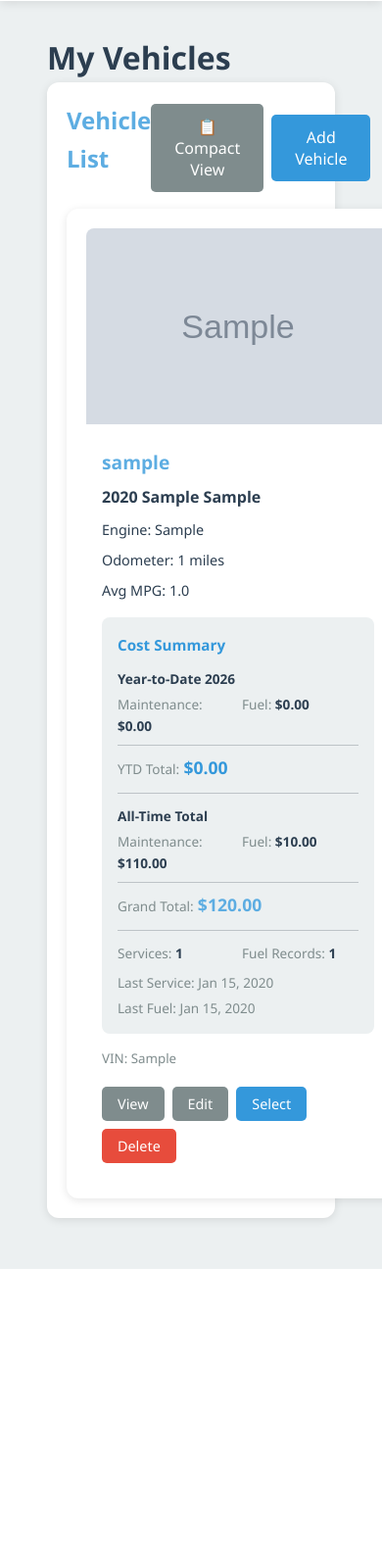
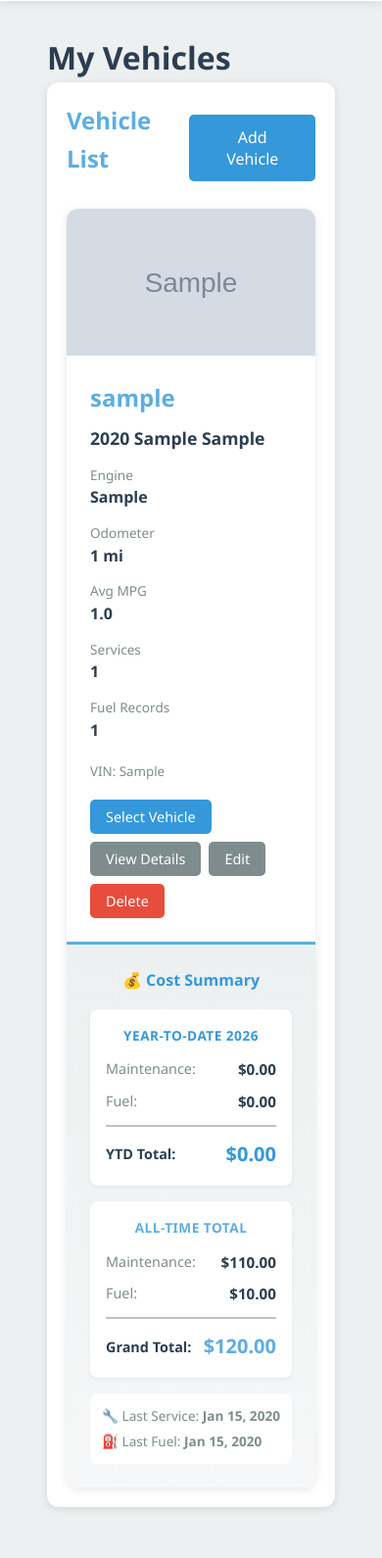
Before and after one commit to alreadyded1/VST, a Flask app: page /vehicle in a window 390 px wide; the page is wider, and only the part inside the window is pictured. Shown: the part 722-2312 px from the top of that part at 98% size. Before the commit the page ends 2017 px from the top of that part, so only its background shows below. Run offline with Flask 3, Linux system fonts and the light colour scheme; a user stored in the database is signed in; tables that the repository leaves empty hold one stand-in row (values such as "Sample post"); grey boxes marked "Sample" are stand-in pictures.

Commit message:
Redesign vehicles page with horizontal card layout
Replaced compact/expanded toggle with single horizontal card view.
Each vehicle now displays in a wide landscape card with:
- Vehicle image on the left
- Info and stats in the middle
- Cost summary panel on the right
- Responsive layout that stacks vertically on mobile

Co-Authored-By: Claude Sonnet 4.5 <noreply@anthropic.com>

```diff
--- a/templates/vehicles.html
+++ b/templates/vehicles.html
@@ -8,6 +8,61 @@
 #viewVehicleModal .form-group label {
     font-weight: bold;
 }
+
+/* Horizontal vehicle cards */
+.vehicle-horizontal-card {
+    transition: transform 0.2s, box-shadow 0.2s;
+}
+
+.vehicle-horizontal-card:hover {
+    transform: translateY(-2px);
+    box-shadow: 0 4px 20px rgba(0, 0, 0, 0.15) !important;
+}
+
+/* Mobile responsiveness for horizontal cards */
+@media (max-width: 900px) {
+    .vehicle-horizontal-card > div {
+        grid-template-columns: 150px 1fr !important;
+    }
+
+    .vehicle-horizontal-card > div > div:last-child {
+        grid-column: 1 / -1 !important;
+        border-left: none !important;
+        border-top: 3px solid var(--primary-color) !important;
+        min-width: 100% !important;
+    }
+}
+
+@media (max-width: 600px) {
+    .vehicle-horizontal-card > div {
+        grid-template-columns: 1fr !important;
+        min-height: auto !important;
+    }
+
+    .vehicle-horizontal-card > div > div:first-child {
+        height: 150px !important;
+    }
+
+    .vehicle-horizontal-card > div > div:last-child {
+        min-width: 100% !important;
+    }
+}
+
+body.mobile-view .vehicle-horizontal-card > div {
+    grid-template-columns: 1fr !important;
+    min-height: auto !important;
+}
+
+body.mobile-view .vehicle-horizontal-card > div > div:first-child {
+    height: 150px !important;
+}
+
+body.mobile-view .vehicle-horizontal-card > div > div:last-child {
+    grid-column: 1 !important;
+    border-left: none !important;
+    border-top: 3px solid var(--primary-color) !important;
+    min-width: 100% !important;
+}
 </style>
 
 <h1>My Vehicles</h1>
@@ -15,12 +70,7 @@
 <div class="card">
     <div class="flex-between mb-2">
         <h2>Vehicle List</h2>
-        <div style="display: flex; gap: 0.5rem; align-items: center;">
-            <button class="btn btn-secondary" onclick="toggleViewMode()" id="viewModeBtn">
-                <span id="viewModeIcon">📋</span> Compact View
-            </button>
-            <button class="btn btn-primary" onclick="openModal('addVehicleModal')">Add Vehicle</button>
-        </div>
+        <button class="btn btn-primary" onclick="openModal('addVehicleModal')">Add Vehicle</button>
     </div>
 
     <div id="vehiclesList">
@@ -176,7 +226,6 @@
 <script>
 let allVehicles = [];
 let vehicleStats = {};
-let viewMode = localStorage.getItem('vehiclesViewMode') || 'expanded'; // 'compact' or 'expanded'
 
 async function loadVehicles() {
     try {
@@ -187,7 +236,6 @@ async function loadVehicles() {
         await loadAllVehicleStats();
 
         displayVehicles(vehicles);
-        updateViewModeButton();
     } catch (error) {
         console.error('Error loading vehicles:', error);
         document.getElementById('vehiclesList').innerHTML = '<p>Error loading vehicles</p>';
@@ -277,24 +325,6 @@ async function loadVehicleStats(vehicleId) {
     }
 }
 
-function toggleViewMode() {
-    viewMode = viewMode === 'expanded' ? 'compact' : 'expanded';
-    localStorage.setItem('vehiclesViewMode', viewMode);
-    displayVehicles(allVehicles);
-    updateViewModeButton();
-}
-
-function updateViewModeButton() {
-    const btn = document.getElementById('viewModeBtn');
-    const icon = document.getElementById('viewModeIcon');
-
-    if (viewMode === 'compact') {
-        btn.innerHTML = '<span id="viewModeIcon">📊</span> Expanded View';
-    } else {
-        btn.innerHTML = '<span id="viewModeIcon">📋</span> Compact View';
-    }
-}
-
 function displayVehicles(vehicles) {
     const container = document.getElementById('vehiclesList');
 
@@ -303,15 +333,7 @@ function displayVehicles(vehicles) {
         return;
     }
 
-    if (viewMode === 'compact') {
-        displayVehiclesCompact(vehicles, container);
-    } else {
-        displayVehiclesExpanded(vehicles, container);
-    }
-}
-
-function displayVehiclesCompact(vehicles, container) {
-    let html = '<div style="display: grid; grid-template-columns: repeat(auto-fill, minmax(250px, 1fr)); gap: 1rem;">';
+    let html = '<div style="display: flex; flex-direction: column; gap: 1.5rem;">';
 
     vehicles.forEach(vehicle => {
         const nickname = vehicle.nickname || `${vehicle.year} ${vehicle.manufacturer} ${vehicle.model}`;
@@ -319,116 +341,104 @@ function displayVehiclesCompact(vehicles, container) {
         const stats = vehicleStats[vehicle.id] || {};
 
         html += `
-            <div class="card" style="margin: 0; padding: 0.75rem;">
-                <div style="display: flex; gap: 0.75rem; align-items: center;">
-                    ${imageSrc ?
-                        `<img src="${imageSrc}" style="width: 60px; height: 60px; object-fit: cover; border-radius: 8px; flex-shrink: 0;">` :
-                        `<div style="width: 60px; height: 60px; background: var(--light-bg); display: flex; align-items: center; justify-content: center; color: var(--light-text); border-radius: 8px; flex-shrink: 0; font-size: 1.5rem;">🚗</div>`
-                    }
-                    <div style="flex: 1; min-width: 0;">
-                        <h4 style="margin: 0 0 0.25rem 0; font-size: 0.95rem; white-space: nowrap; overflow: hidden; text-overflow: ellipsis;">${nickname}</h4>
-                        <p style="margin: 0; font-size: 0.85rem; color: var(--light-text);">${vehicle.year} ${vehicle.manufacturer}</p>
-                        ${stats.currentOdometer ? `<p style="margin: 0.25rem 0 0 0; font-size: 0.8rem; color: var(--light-text);">${stats.currentOdometer.toLocaleString()} mi</p>` : ''}
+            <div class="card vehicle-horizontal-card" style="margin: 0; padding: 0; overflow: hidden;">
+                <div style="display: grid; grid-template-columns: 200px 1fr auto; gap: 0; min-height: 200px;">
+                    <!-- Vehicle Image -->
+                    <div style="position: relative; overflow: hidden;">
+                        ${imageSrc ?
+                            `<img src="${imageSrc}" style="width: 100%; height: 100%; object-fit: cover;">` :
+                            `<div style="width: 100%; height: 100%; background: linear-gradient(135deg, var(--primary-color) 0%, var(--secondary-color) 100%); display: flex; align-items: center; justify-content: center; color: white; font-size: 4rem;">🚗</div>`
+                        }
                     </div>
-                </div>
-                <div style="margin-top: 0.75rem; display: flex; gap: 0.5rem; justify-content: space-between;">
-                    <button class="btn btn-small btn-primary" onclick="selectVehicle(${vehicle.id})" style="flex: 1;">Select</button>
-                    <button class="btn btn-small btn-secondary" onclick="viewVehicle(${vehicle.id})">View</button>
-                    <button class="btn btn-small btn-secondary" onclick="editVehicle(${vehicle.id})">Edit</button>
-                </div>
-            </div>
-        `;
-    });
 
-    html += '</div>';
-    container.innerHTML = html;
-}
+                    <!-- Vehicle Info & Stats -->
+                    <div style="padding: 1.5rem; display: flex; flex-direction: column; justify-content: space-between;">
+                        <div>
+                            <h3 style="margin: 0 0 0.5rem 0; font-size: 1.5rem; color: var(--primary-color);">${nickname}</h3>
+                            <p style="margin: 0 0 0.75rem 0; font-size: 1.1rem;"><strong>${vehicle.year} ${vehicle.manufacturer} ${vehicle.model}</strong></p>
 
-function displayVehiclesExpanded(vehicles, container) {
-    let html = '<div style="display: grid; grid-template-columns: repeat(auto-fill, minmax(350px, 1fr)); gap: 1.5rem;">';
+                            <div style="display: grid; grid-template-columns: repeat(auto-fit, minmax(150px, 1fr)); gap: 0.75rem; margin-bottom: 1rem;">
+                                ${vehicle.engine ? `
+                                <div>
+                                    <p style="margin: 0; font-size: 0.85rem; color: var(--light-text);">Engine</p>
+                                    <p style="margin: 0; font-weight: 600;">${vehicle.engine}</p>
+                                </div>` : ''}
+                                ${stats.currentOdometer ? `
+                                <div>
+                                    <p style="margin: 0; font-size: 0.85rem; color: var(--light-text);">Odometer</p>
+                                    <p style="margin: 0; font-weight: 600;">${stats.currentOdometer.toLocaleString()} mi</p>
+                                </div>` : ''}
+                                ${stats.avgMpg ? `
+                                <div>
+                                    <p style="margin: 0; font-size: 0.85rem; color: var(--light-text);">Avg MPG</p>
+                                    <p style="margin: 0; font-weight: 600;">${stats.avgMpg.toFixed(1)}</p>
+                                </div>` : ''}
+                                <div>
+                                    <p style="margin: 0; font-size: 0.85rem; color: var(--light-text);">Services</p>
+                                    <p style="margin: 0; font-weight: 600;">${stats.serviceCount || 0}</p>
+                                </div>
+                                <div>
+                                    <p style="margin: 0; font-size: 0.85rem; color: var(--light-text);">Fuel Records</p>
+                                    <p style="margin: 0; font-weight: 600;">${stats.fuelRecordCount || 0}</p>
+                                </div>
+                            </div>
 
-    vehicles.forEach(vehicle => {
-        const nickname = vehicle.nickname || `${vehicle.year} ${vehicle.manufacturer} ${vehicle.model}`;
-        const imageSrc = vehicle.picture ? `/static/${vehicle.picture}` : '';
-        const stats = vehicleStats[vehicle.id] || {};
+                            ${vehicle.vin ? `<p style="margin: 0.5rem 0 0 0;"><small style="color: var(--light-text);">VIN: ${vehicle.vin}</small></p>` : ''}
+                        </div>
 
-        html += `
-            <div class="card" style="margin: 0;">
-                ${imageSrc ? `<img src="${imageSrc}" style="width: 100%; height: 200px; object-fit: cover; border-radius: 8px 8px 0 0;">` :
-                            `<div style="width: 100%; height: 200px; background: var(--light-bg); display: flex; align-items: center; justify-content: center; color: var(--light-text); border-radius: 8px 8px 0 0; font-size: 3rem;">🚗</div>`}
-                <div style="padding: 1rem;">
-                    <h3 style="margin-bottom: 0.5rem;">${nickname}</h3>
-                    <p style="margin-bottom: 0.5rem;"><strong>${vehicle.year} ${vehicle.manufacturer} ${vehicle.model}</strong></p>
-                    ${vehicle.engine ? `<p style="margin-bottom: 0.5rem; font-size: 0.9rem;">Engine: ${vehicle.engine}</p>` : ''}
-                    ${stats.currentOdometer ? `<p style="margin-bottom: 0.5rem; font-size: 0.9rem;">Odometer: ${stats.currentOdometer.toLocaleString()} miles</p>` : ''}
-                    ${stats.avgMpg ? `<p style="margin-bottom: 0.5rem; font-size: 0.9rem;">Avg MPG: ${stats.avgMpg.toFixed(1)}</p>` : ''}
+                        <!-- Action Buttons -->
+                        <div style="display: flex; gap: 0.5rem; flex-wrap: wrap; margin-top: 1rem;">
+                            <button class="btn btn-small btn-primary" onclick="selectVehicle(${vehicle.id})">Select Vehicle</button>
+                            <button class="btn btn-small btn-secondary" onclick="viewVehicle(${vehicle.id})">View Details</button>
+                            <button class="btn btn-small btn-secondary" onclick="editVehicle(${vehicle.id})">Edit</button>
+                            <button class="btn btn-small btn-danger" onclick="deleteVehicle(${vehicle.id})">Delete</button>
+                        </div>
+                    </div>
 
-                    <!-- Cost Summary Section -->
-                    <div style="margin-top: 1rem; padding: 1rem; background: var(--light-bg); border-radius: 8px;">
-                        <h4 style="margin: 0 0 0.75rem 0; font-size: 0.95rem; color: var(--secondary-color);">Cost Summary</h4>
+                    <!-- Cost Summary Panel -->
+                    <div style="background: linear-gradient(to bottom, var(--light-bg) 0%, #f5f7f8 100%); padding: 1.5rem; min-width: 280px; border-left: 3px solid var(--primary-color);">
+                        <h4 style="margin: 0 0 1rem 0; font-size: 1rem; color: var(--secondary-color); text-align: center;">💰 Cost Summary</h4>
 
                         <!-- YTD Costs -->
-                        <div style="margin-bottom: 0.75rem;">
-                            <p style="margin: 0 0 0.25rem 0; font-size: 0.85rem; font-weight: bold;">Year-to-Date ${new Date().getFullYear()}</p>
-                            <div style="display: grid; grid-template-columns: 1fr 1fr; gap: 0.5rem; font-size: 0.85rem;">
-                                <div>
-                                    <span style="color: var(--light-text);">Maintenance:</span>
-                                    <strong>${formatCurrency(stats.ytdServiceCost || 0)}</strong>
-                                </div>
-                                <div>
-                                    <span style="color: var(--light-text);">Fuel:</span>
-                                    <strong>${formatCurrency(stats.ytdFuelCost || 0)}</strong>
-                                </div>
+                        <div style="background: white; padding: 1rem; border-radius: 8px; margin-bottom: 1rem; box-shadow: 0 2px 4px rgba(0,0,0,0.05);">
+                            <p style="margin: 0 0 0.75rem 0; font-size: 0.85rem; font-weight: bold; color: var(--secondary-color); text-align: center; text-transform: uppercase; letter-spacing: 0.5px;">Year-to-Date ${new Date().getFullYear()}</p>
+                            <div style="display: flex; justify-content: space-between; margin-bottom: 0.5rem;">
+                                <span style="color: var(--light-text); font-size: 0.9rem;">Maintenance:</span>
+                                <strong style="font-size: 0.95rem;">${formatCurrency(stats.ytdServiceCost || 0)}</strong>
                             </div>
-                            <div style="margin-top: 0.5rem; padding-top: 0.5rem; border-top: 1px solid var(--border-color);">
-                                <span style="color: var(--light-text); font-size: 0.85rem;">YTD Total:</span>
-                                <strong style="font-size: 1.1rem; color: var(--secondary-color);">${formatCurrency(stats.ytdTotalCost || 0)}</strong>
+                            <div style="display: flex; justify-content: space-between; margin-bottom: 0.75rem;">
+                                <span style="color: var(--light-text); font-size: 0.9rem;">Fuel:</span>
+                                <strong style="font-size: 0.95rem;">${formatCurrency(stats.ytdFuelCost || 0)}</strong>
+                            </div>
+                            <div style="padding-top: 0.75rem; border-top: 2px solid var(--border-color); display: flex; justify-content: space-between; align-items: center;">
+                                <span style="font-weight: 600; font-size: 0.9rem;">YTD Total:</span>
+                                <strong style="font-size: 1.25rem; color: var(--secondary-color);">${formatCurrency(stats.ytdTotalCost || 0)}</strong>
                             </div>
                         </div>
 
                         <!-- All-Time Costs -->
-                        <div style="padding-top: 0.75rem; border-top: 1px solid var(--border-color);">
-                            <p style="margin: 0 0 0.25rem 0; font-size: 0.85rem; font-weight: bold;">All-Time Total</p>
-                            <div style="display: grid; grid-template-columns: 1fr 1fr; gap: 0.5rem; font-size: 0.85rem;">
-                                <div>
-                                    <span style="color: var(--light-text);">Maintenance:</span>
-                                    <strong>${formatCurrency(stats.totalServiceCost || 0)}</strong>
-                                </div>
-                                <div>
-                                    <span style="color: var(--light-text);">Fuel:</span>
-                                    <strong>${formatCurrency(stats.totalFuelCost || 0)}</strong>
-                                </div>
+                        <div style="background: white; padding: 1rem; border-radius: 8px; box-shadow: 0 2px 4px rgba(0,0,0,0.05);">
+                            <p style="margin: 0 0 0.75rem 0; font-size: 0.85rem; font-weight: bold; color: var(--primary-color); text-align: center; text-transform: uppercase; letter-spacing: 0.5px;">All-Time Total</p>
+                            <div style="display: flex; justify-content: space-between; margin-bottom: 0.5rem;">
+                                <span style="color: var(--light-text); font-size: 0.9rem;">Maintenance:</span>
+                                <strong style="font-size: 0.95rem;">${formatCurrency(stats.totalServiceCost || 0)}</strong>
                             </div>
-                            <div style="margin-top: 0.5rem; padding-top: 0.5rem; border-top: 1px solid var(--border-color);">
-                                <span style="color: var(--light-text); font-size: 0.85rem;">Grand Total:</span>
-                                <strong style="font-size: 1.1rem; color: var(--primary-color);">${formatCurrency(stats.totalAllTimeCost || 0)}</strong>
+                            <div style="display: flex; justify-content: space-between; margin-bottom: 0.75rem;">
+                                <span style="color: var(--light-text); font-size: 0.9rem;">Fuel:</span>
+                                <strong style="font-size: 0.95rem;">${formatCurrency(stats.totalFuelCost || 0)}</strong>
+                            </div>
+                            <div style="padding-top: 0.75rem; border-top: 2px solid var(--border-color); display: flex; justify-content: space-between; align-items: center;">
+                                <span style="font-weight: 600; font-size: 0.9rem;">Grand Total:</span>
+                                <strong style="font-size: 1.25rem; color: var(--primary-color);">${formatCurrency(stats.totalAllTimeCost || 0)}</strong>
                             </div>
                         </div>
 
-                        <!-- Activity Stats -->
-                        <div style="margin-top: 0.75rem; padding-top: 0.75rem; border-top: 1px solid var(--border-color); font-size: 0.85rem;">
-                            <div style="display: grid; grid-template-columns: 1fr 1fr; gap: 0.5rem;">
-                                <div>
-                                    <span style="color: var(--light-text);">Services:</span>
-                                    <strong>${stats.serviceCount || 0}</strong>
-                                </div>
-                                <div>
-                                    <span style="color: var(--light-text);">Fuel Records:</span>
-                                    <strong>${stats.fuelRecordCount || 0}</strong>
-                                </div>
-                            </div>
-                            ${stats.lastService ? `<p style="margin: 0.5rem 0 0 0; color: var(--light-text);">Last Service: ${formatDate(stats.lastService)}</p>` : ''}
-                            ${stats.lastFuel ? `<p style="margin: 0.25rem 0 0 0; color: var(--light-text);">Last Fuel: ${formatDate(stats.lastFuel)}</p>` : ''}
-                        </div>
-                    </div>
-
-                    ${vehicle.vin ? `<p style="margin-top: 0.75rem;"><small style="color: var(--light-text);">VIN: ${vehicle.vin}</small></p>` : ''}
-
-                    <div style="margin-top: 1rem; display: flex; gap: 0.5rem; flex-wrap: wrap;">
-                        <button class="btn btn-small btn-secondary" onclick="viewVehicle(${vehicle.id})">View</button>
-                        <button class="btn btn-small btn-secondary" onclick="editVehicle(${vehicle.id})">Edit</button>
-                        <button class="btn btn-small btn-primary" onclick="selectVehicle(${vehicle.id})">Select</button>
-                        <button class="btn btn-small btn-danger" onclick="deleteVehicle(${vehicle.id})">Delete</button>
+                        <!-- Last Activity -->
+                        ${stats.lastService || stats.lastFuel ? `
+                        <div style="margin-top: 1rem; padding: 0.75rem; background: white; border-radius: 8px; font-size: 0.85rem;">
+                            ${stats.lastService ? `<p style="margin: 0 0 0.25rem 0; color: var(--light-text);">🔧 Last Service: <strong>${formatDate(stats.lastService)}</strong></p>` : ''}
+                            ${stats.lastFuel ? `<p style="margin: 0; color: var(--light-text);">⛽ Last Fuel: <strong>${formatDate(stats.lastFuel)}</strong></p>` : ''}
+                        </div>` : ''}
                     </div>
                 </div>
             </div>
```
